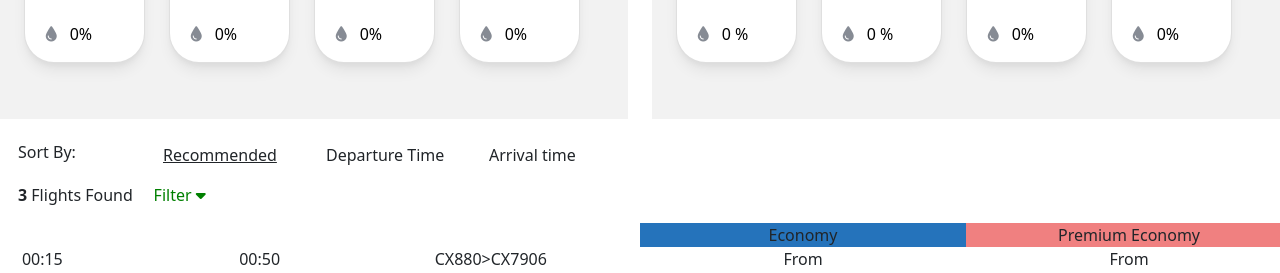
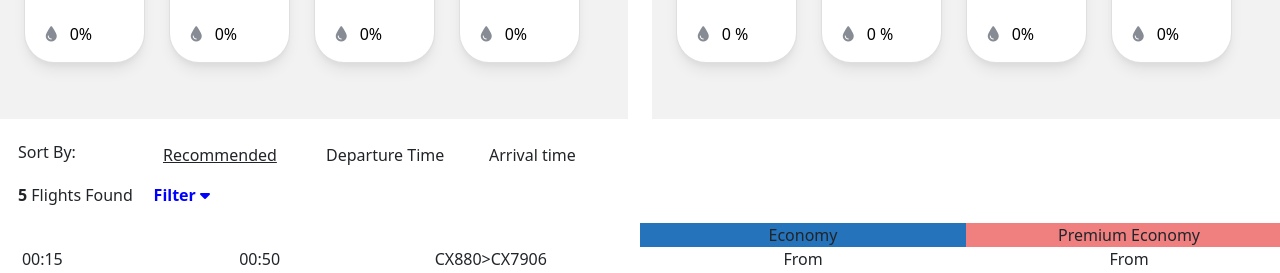
Before and after one commit to Remon-Ansary/flight, a Vue app: page /#/ in a window 1280 px wide. Shown: the part 1059-1332 px from the top of the page. Built offline with nearby package versions, Linux system fonts and the light colour scheme.

Commit message:
filter ui

```diff
--- a/src/components/Flight.vue
+++ b/src/components/Flight.vue
@@ -599,7 +599,7 @@
 </div>
 </div>
 <div class="row">
-<p style="padding-left:30px"><b>3</b>  Flights Found &nbsp;&nbsp;&nbsp;&nbsp;<span style="color:green">Filter <i class="fas fa-caret-down"></i></span>  </p>
+<p style="padding-left:30px"><b>5</b>  Flights Found &nbsp;&nbsp;&nbsp;&nbsp;<span style="color:blue"><b>Filter</b> <i class="fas fa-caret-down"></i></span>  </p>
 </div>
 <div class="container-flex">
 <div class="row">
```
